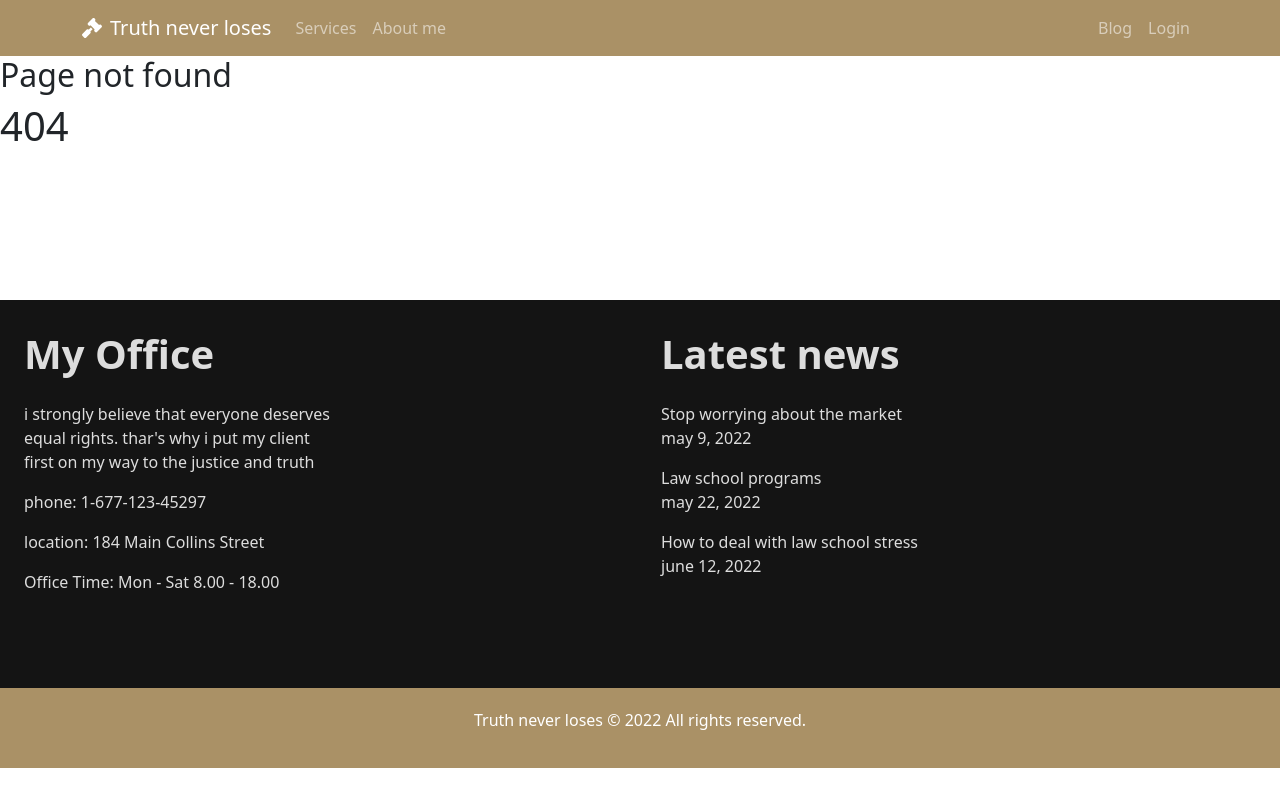
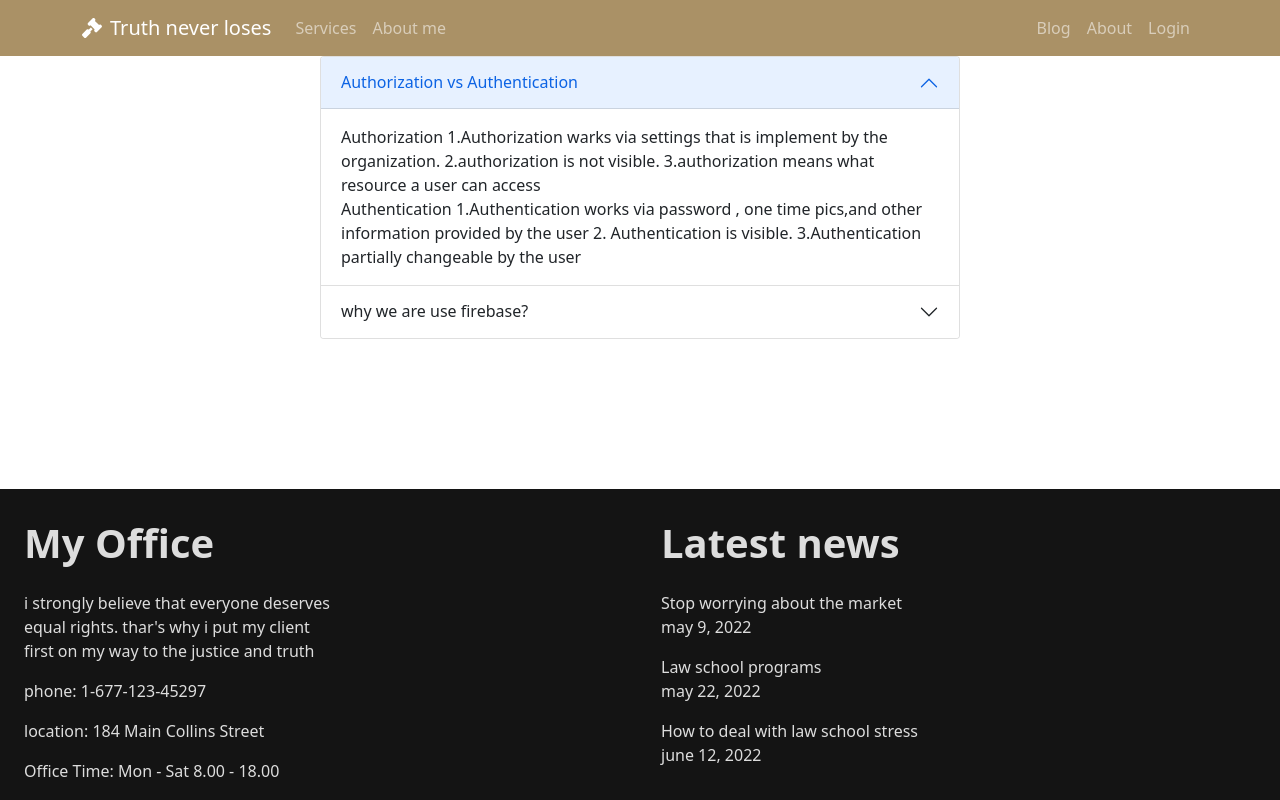
Before and after one commit to Safiul-Azam/truth-never-loses-client, a React (Create React App) app: page /blog in a window 1280 px wide. Shown: the top 800 px of the page. Built offline with nearby package versions, Linux system fonts and the light colour scheme; no server answers.

Commit message:
added about and blog

```diff
--- a/src/App.js
+++ b/src/App.js
@@ -8,6 +8,8 @@ import CheckOut from './Pages/CheckOut/CheckOut';
 import RequireAuth from './Pages/Login/RequireAuth/RequireAuth';
 import LogIn from './Pages/Login/LogIn/LogIn';
 import SignUp from './Pages/Login/SignUp/SignUp';
+import Blog from './Pages/Blog/Blog';
+import About from './Pages/About/About';
 
 function App() {
   return (
@@ -18,6 +20,8 @@ function App() {
         <Route path='/home' element={<Home></Home>}></Route>
         <Route path='/login' element={<LogIn></LogIn>}></Route>
         <Route path='/signup' element={<SignUp></SignUp>}></Route>
+        <Route path='/blog' element={<Blog></Blog>}></Route>
+        <Route path='about' element={<About></About>}></Route>
         <Route path='/checkout' element={
           <RequireAuth>
             <CheckOut></CheckOut>
--- /dev/null
+++ b/src/Pages/About/About.js
@@ -0,0 +1,17 @@
+import React from 'react';
+import safi from '../../images/safi.jpg'
+
+const About = () => {
+    return (
+        <div className='d-flex '>
+            <div>
+            I am safiul azam. i am 25 years old . I will became a full stack developer after 5 month. So it is my gools
+            </div>
+            <div>
+                <img src={safi} alt="" />
+            </div>
+        </div>
+    );
+};
+
+export default About;
--- /dev/null
+++ b/src/Pages/Blog/Blog.js
@@ -0,0 +1,39 @@
+import React from 'react';
+import { Accordion } from 'react-bootstrap';
+
+const Blog = () => {
+    return (
+        <div className='w-50 mx-auto'>
+            <Accordion defaultActiveKey="0">
+                <Accordion.Item eventKey="0">
+                    <Accordion.Header>Authorization vs Authentication </Accordion.Header>
+                    <Accordion.Body>
+                        Authorization
+                        1.Authorization warks via settings that is implement  by the organization.
+                        2.authorization is not visible.
+                        3.authorization means what resource  a user can access
+                        <br />
+                        Authentication
+                        1.Authentication works via password , one time pics,and other information provided by the user
+                        2. Authentication is visible.
+                        3.Authentication partially changeable by the user
+                    </Accordion.Body>
+                </Accordion.Item>
+                <Accordion.Item eventKey="1">
+                    <Accordion.Header>why we are use firebase?</Accordion.Header>
+                    <Accordion.Body>
+                        because firebase Authentication Firebase provides us easy sign in system with email and password and google and git hub log in system. And provides deploy system  so we can deploy easily
+                        <br />
+                        Firebase alternative
+                        1.parse
+                        2.kuzzk
+                        3.pxdb
+                        4.AWS amplify
+                    </Accordion.Body>
+                </Accordion.Item>
+            </Accordion>
+        </div>
+    );
+};
+
+export default Blog;
--- a/src/Pages/Shared/Header/Header.js
+++ b/src/Pages/Shared/Header/Header.js
@@ -29,6 +29,7 @@ const Header = () => {
                     </Nav>
                     <Nav>
                         <Nav.Link as={Link} to="/blog">Blog</Nav.Link>
+                        <Nav.Link as={Link} to="/about">About</Nav.Link>
 
                         {user? <Nav.Link onClick={handleSignOut} as={Link} to="/login">sign out</Nav.Link> :
                         <Nav.Link as={Link} to="/login">Login</Nav.Link>}
```
Also changed, not shown: src/images/safi.jpg (added).
